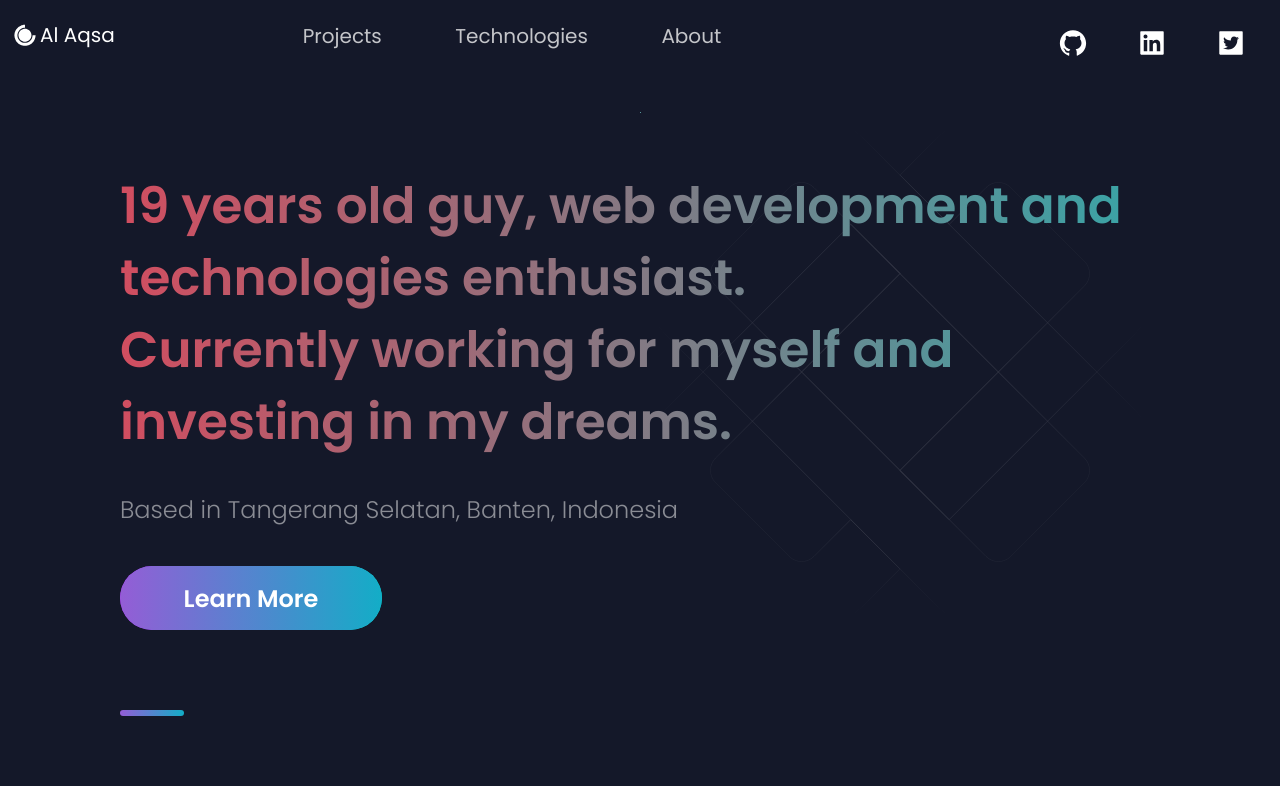
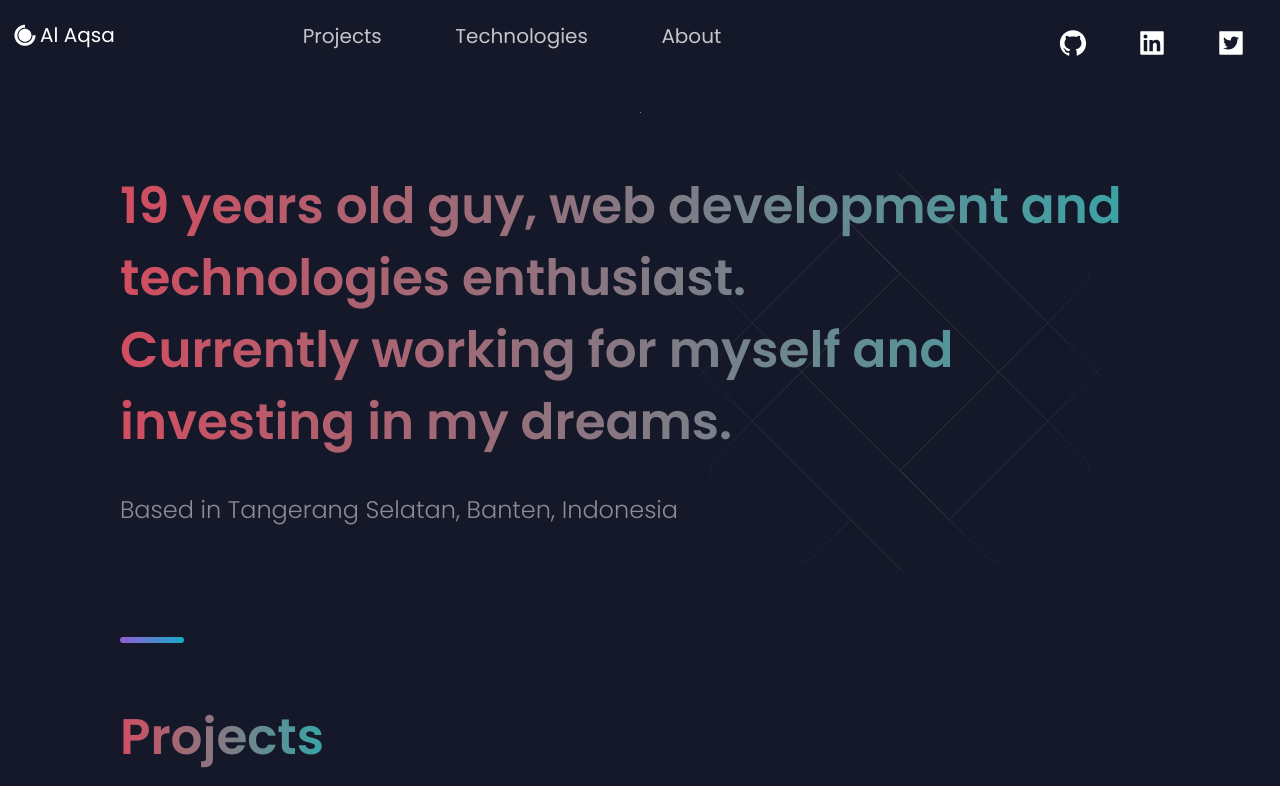
Before and after one commit to alaqsaka/aqsa-portofolio, a Next.js app: page / in a window 1280 px wide. Shown: the top 786 px of the page. Built offline with nearby package versions, Linux system fonts and the light colour scheme.

Commit message:
chore: adding fade in footer and achievement section

```diff
--- a/src/components/Acomplishments/Acomplishments.js
+++ b/src/components/Acomplishments/Acomplishments.js
@@ -6,6 +6,7 @@ import {
   SectionTitle,
 } from "../../styles/GlobalComponents";
 import { Box, Boxes, BoxNum, BoxText } from "./AcomplishmentsStyles";
+import { Fade } from "react-reveal";
 
 const data = [
   {
@@ -31,6 +32,7 @@ const data = [
 ];
 
 const Acomplishments = () => (
+  <Fade bottom duration={2000}>
     <Section>
       <SectionTitle>My Certifications</SectionTitle>
       <Boxes>
@@ -42,6 +44,7 @@ const Acomplishments = () => (
         ))}
       </Boxes>
     </Section>
+  </Fade>
 );
 
 export default Acomplishments;
--- a/src/components/Footer/Footer.js
+++ b/src/components/Footer/Footer.js
@@ -18,9 +18,11 @@ import {
   AiFillLinkedin,
   AiFillTwitterSquare,
 } from "react-icons/ai";
+import { Fade } from "react-reveal";
 
 const Footer = () => {
   return (
+    <Fade bottom>
       <FooterWrapper>
         <LinkList>
           <LinkColumn>
@@ -54,6 +56,7 @@ const Footer = () => {
           </SocialContainer>
         </SocialIconsContainer>
       </FooterWrapper>
+    </Fade>
   );
 };
 
--- a/src/components/Hero/Hero.js
+++ b/src/components/Hero/Hero.js
@@ -17,9 +17,6 @@ const Hero = (props) => (
         Currently working for myself and investing in my dreams.
       </SectionTitle>
       <SectionText>Based in Tangerang Selatan, Banten, Indonesia</SectionText>
-      <Button onClick={() => (window.location = "https://google.com")}>
-        Learn More
-      </Button>
     </LeftSection>
   </Section>
 );
```
Lines whose indentation alone changed are shown as unchanged.
